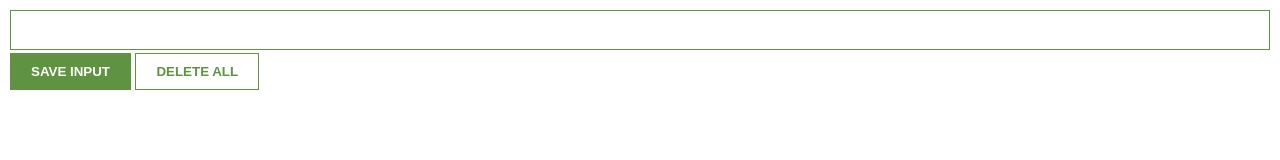
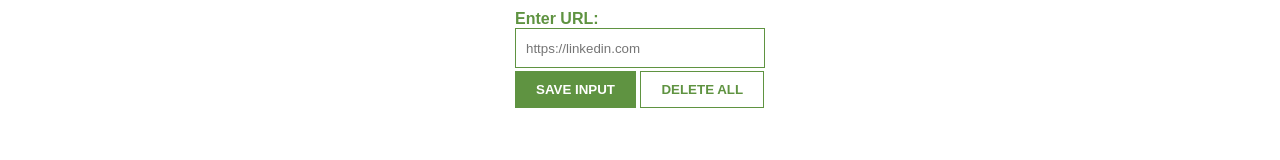
Before and after one commit to kelivreno/lead_tracker, a website built with Vite: page index.html in a window 1280 px wide. Built offline with nearby package versions, Linux system fonts and the light colour scheme; no server answers.

Commit message:
Update CSS and HTML for improved layout and label visibility

```diff
--- a/index.css
+++ b/index.css
@@ -1,8 +1,13 @@
 body {
-    margin: 0;
+    margin: 0 auto;
     padding: 10px;
     font-family: Arial, Helvetica, sans-serif;
-    min-width: 400px;
+    max-width: 250px;
+}
+
+label {
+    color: #5f9341;
+    font-weight: 900;
 }
 
 input {
--- a/index.html
+++ b/index.html
@@ -3,7 +3,8 @@
         <link rel="stylesheet" href="index.css">
     </head>
     <body>
-        <input type="text" id="input-el">
+        <label>Enter URL:</label>
+        <input type="text" id="input-el" placeholder="https://linkedin.com">
         <button id="input-btn">SAVE INPUT</button>
         <button id="delete-btn">DELETE ALL</button>
         <ul id="ul-el"></ul>
```
